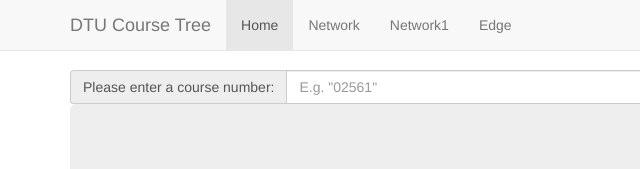
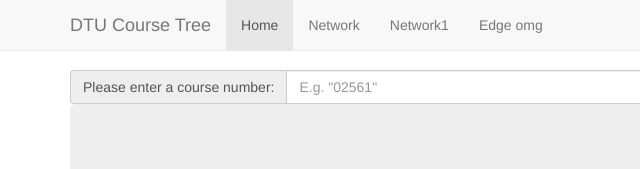
Before and after one commit to mfaerevaag/dtu-course-tree, a website: page index.html in a window 1280 px wide. Shown: the top 169 px of the page, 0-640 px from the left. Drawn offline with Linux system fonts and the light colour scheme.

Commit message:
testing web hook

```diff
--- a/index.html
+++ b/index.html
@@ -23,7 +23,7 @@
                         <li class="active"><a id="btn-home" href="#home">Home</a></li>
                         <li><a id="btn-network" href="#network">Network</a></li>
                         <li><a id="btn-network1" href="#network1">Network1</a></li>
-                        <li><a id="btn-edge" href="#edge">Edge</a></li>
+                        <li><a id="btn-edge" href="#edge">Edge omg</a></li>
                     </ul>
                 </div>
             </div>
```
